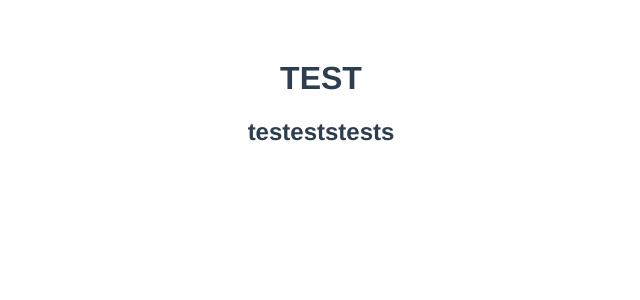
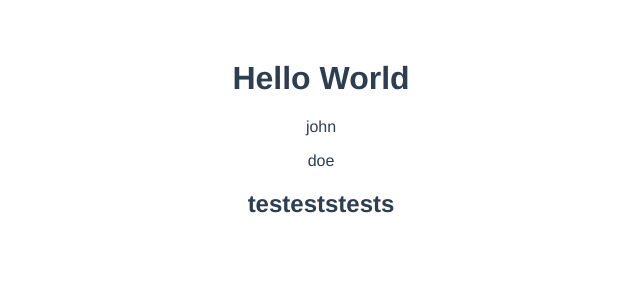
Before and after one commit to dctreborn/vue-practice, a Vue app: page / in a window 1280 px wide. Shown: the top 300 px of the page, without its empty margins (319-959 px from the left). Built offline with nearby package versions, Linux system fonts and the light colour scheme.

Commit message:
object return test

```diff
--- a/src/components/Test.vue
+++ b/src/components/Test.vue
@@ -1,14 +1,25 @@
 <template>
   <div class="test">
       <h1>
-          TEST
+          {{title}}
       </h1>
+      <p>{{user.first_name}}</p>
+      <p v-text="user.last_name"/>
   </div>
 </template>
 
 <script>
     export default {
-        name: "test"
+        name: "test",
+        data(){
+            return{
+                title: 'Hello World',
+                user: {
+                    first_name: "john",
+                    last_name: "doe"
+                }
+            }
+        }
     }
 </script>
 
```
